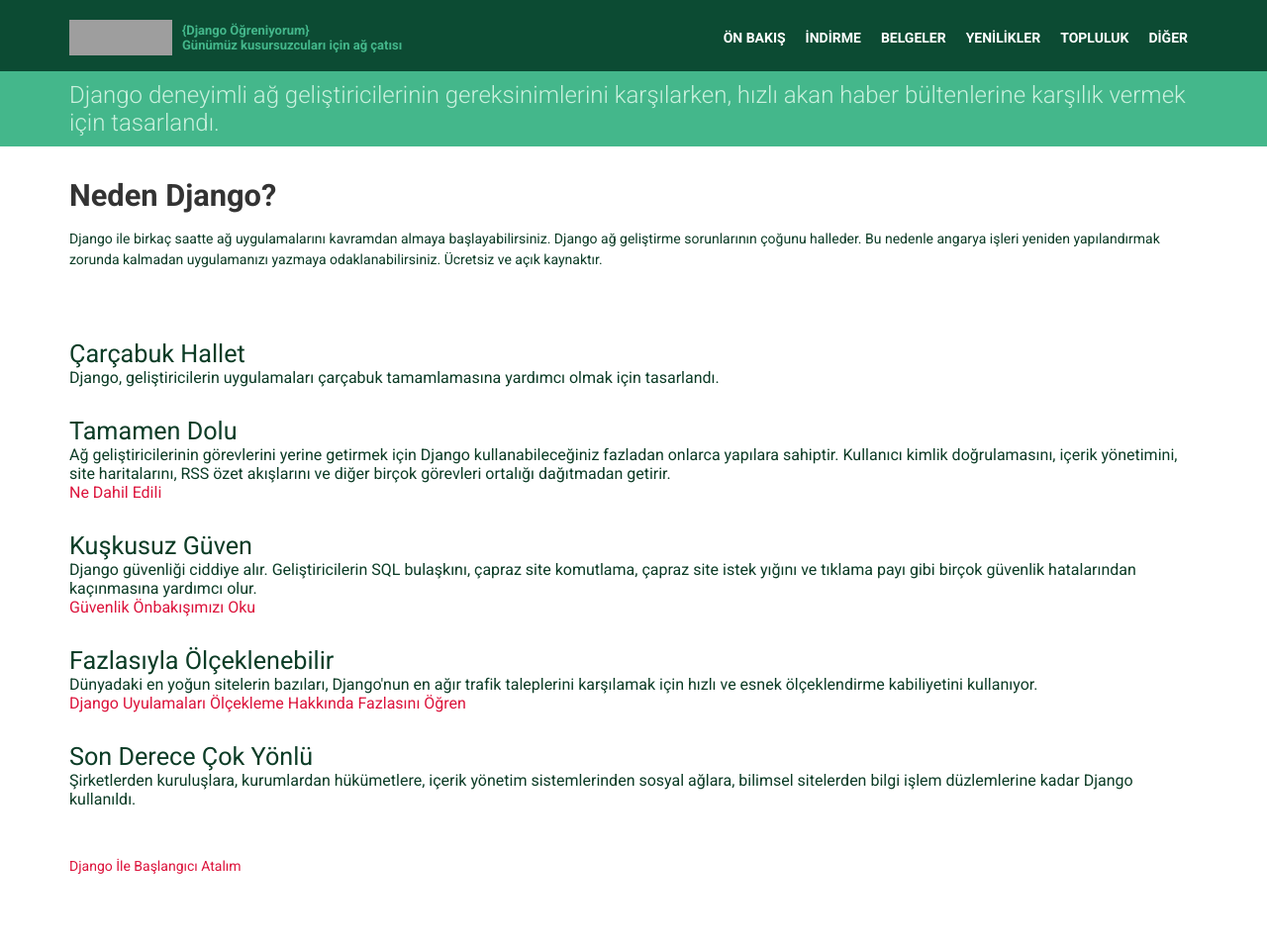
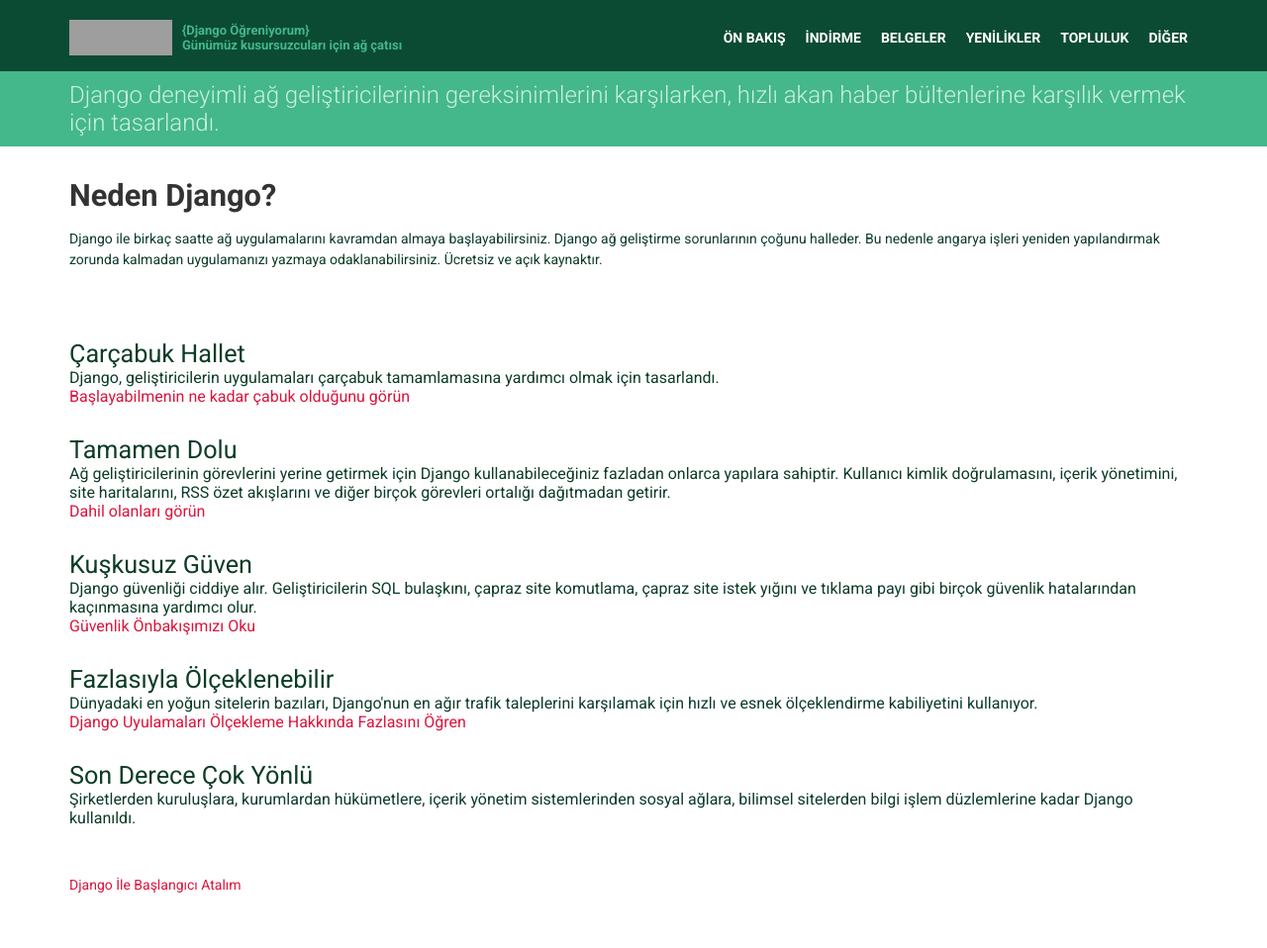
Before and after one commit to djangoogreniyorum/djangoogreniyorum.github.io, a Jekyll site: the page built from belgeler/basla/onbakis.html, in a window 1280 px wide. Shown: the whole page at 99% size. Built offline with Jekyll 4.4.1, drawn with Linux system fonts in a browser that asks for light colours; grey boxes are pictures that could not be loaded.

Commit message:
düzeltmeler

```diff
--- a/belgeler/basla/onbakis.html
+++ b/belgeler/basla/onbakis.html
@@ -14,20 +14,44 @@
       Django ile birkaç saatte ağ uygulamalarını kavramdan almaya başlayabilirsiniz. Django ağ geliştirme sorunlarının çoğunu halleder. Bu nedenle angarya işleri yeniden yapılandırmak zorunda kalmadan uygulamanızı yazmaya odaklanabilirsiniz. Ücretsiz ve açık kaynaktır.
     </p>
     <dl class="özellik-listesi">
-      <dt>Çarçabuk Hallet</dt>
-      <dd>Django, geliştiricilerin uygulamaları çarçabuk tamamlamasına yardımcı olmak için tasarlandı.<br>
-      <a href="{{site.basla}}"></a> </dd>
-      <dt>Tamamen Dolu</dt>
-      <dd>Ağ geliştiricilerinin görevlerini yerine getirmek için Django kullanabileceğiniz fazladan onlarca yapılara sahiptir. Kullanıcı kimlik doğrulamasını, içerik yönetimini, site haritalarını, RSS özet akışlarını ve diğer birçok görevleri ortalığı dağıtmadan getirir.<br>
-      <a href="#">Ne Dahil Edili</a> </dd>
-      <dt>Kuşkusuz Güven</dt>
-      <dd>Django güvenliği ciddiye alır. Geliştiricilerin SQL bulaşkını, çapraz site komutlama, çapraz site istek yığını ve tıklama payı gibi birçok güvenlik hatalarından kaçınmasına yardımcı olur.<br>
+      <dt>
+        Çarçabuk Hallet
+      </dt>
+      <dd>
+        Django, geliştiricilerin uygulamaları çarçabuk tamamlamasına yardımcı olmak için tasarlandı.<br>
+        <a href="{{site.basla}}">Başlayabilmenin ne kadar çabuk olduğunu görün</a>
+      </dd>
+
+      <dt>
+        Tamamen Dolu
+      </dt>
+      <dd>
+        Ağ geliştiricilerinin görevlerini yerine getirmek için Django kullanabileceğiniz fazladan onlarca yapılara sahiptir. Kullanıcı kimlik doğrulamasını, içerik yönetimini, site haritalarını, RSS özet akışlarını ve diğer birçok görevleri ortalığı dağıtmadan getirir.<br>
+        <a href="{{site.belgeler_bakis}}">Dahil olanları görün</a>
+      </dd>
+
+      <dt>
+        Kuşkusuz Güven
+      </dt>
+      <dd>
+        Django güvenliği ciddiye alır. Geliştiricilerin SQL bulaşkını, çapraz site komutlama, çapraz site istek yığını ve tıklama payı gibi birçok güvenlik hatalarından kaçınmasına yardımcı olur.<br>
         <a href="#">Güvenlik Önbakışımızı Oku</a>
-      <dt>Fazlasıyla Ölçeklenebilir</dt>
-      <dd>Dünyadaki en yoğun sitelerin bazıları, Django'nun en ağır trafik taleplerini karşılamak için hızlı ve esnek ölçeklendirme kabiliyetini kullanıyor.<br>
-      <a href="#">Django Uyulamaları Ölçekleme Hakkında Fazlasını Öğren</a> </dd>
-      <dt>Son Derece Çok Yönlü</dt>
-      <dd>Şirketlerden kuruluşlara, kurumlardan hükümetlere, içerik yönetim sistemlerinden sosyal ağlara, bilimsel sitelerden bilgi işlem düzlemlerine kadar Django kullanıldı.</dd>
+      </dd>
+
+      <dt>
+        Fazlasıyla Ölçeklenebilir
+      </dt>
+      <dd>
+        Dünyadaki en yoğun sitelerin bazıları, Django'nun en ağır trafik taleplerini karşılamak için hızlı ve esnek ölçeklendirme kabiliyetini kullanıyor.<br>
+        <a href="#">Django Uyulamaları Ölçekleme Hakkında Fazlasını Öğren</a>
+      </dd>
+
+      <dt>
+        Son Derece Çok Yönlü
+      </dt>
+      <dd>
+        Şirketlerden kuruluşlara, kurumlardan hükümetlere, içerik yönetim sistemlerinden sosyal ağlara, bilimsel sitelerden bilgi işlem düzlemlerine kadar Django kullanıldı.
+      </dd>
     </dl>
     <a href="{{site.basla}}">Django İle Başlangıcı Atalım</a>
   </div>
```
